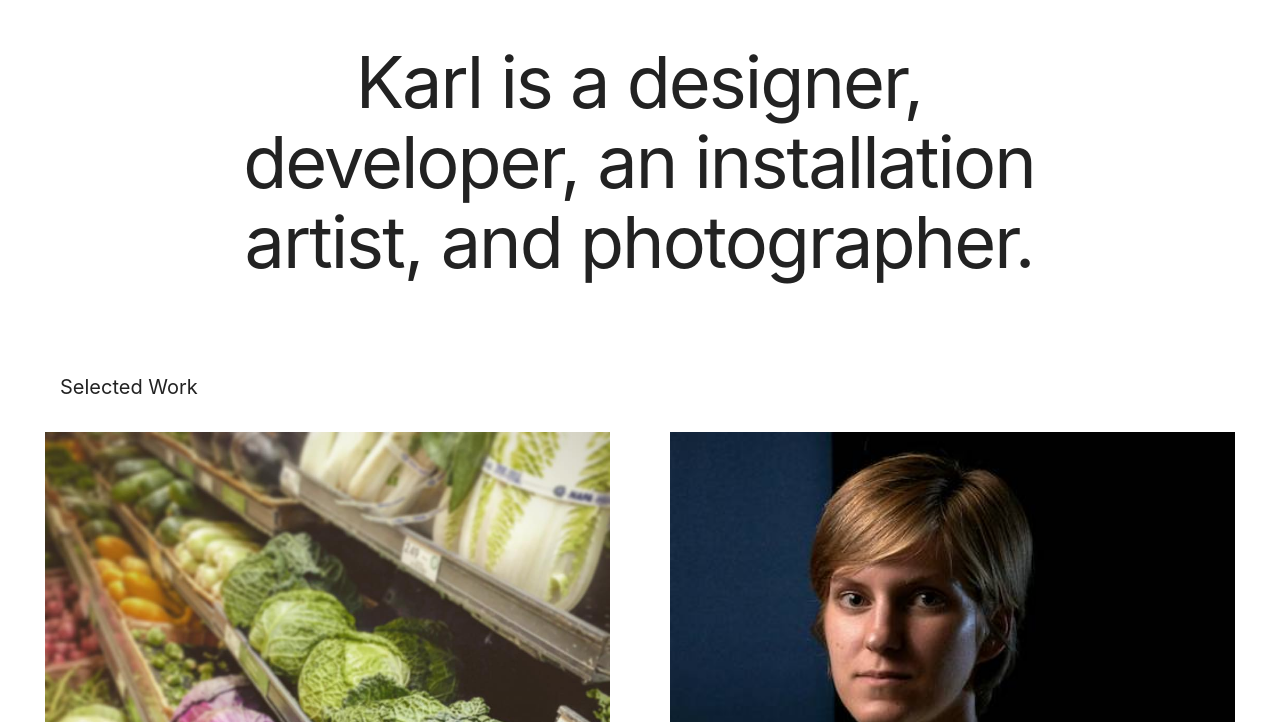
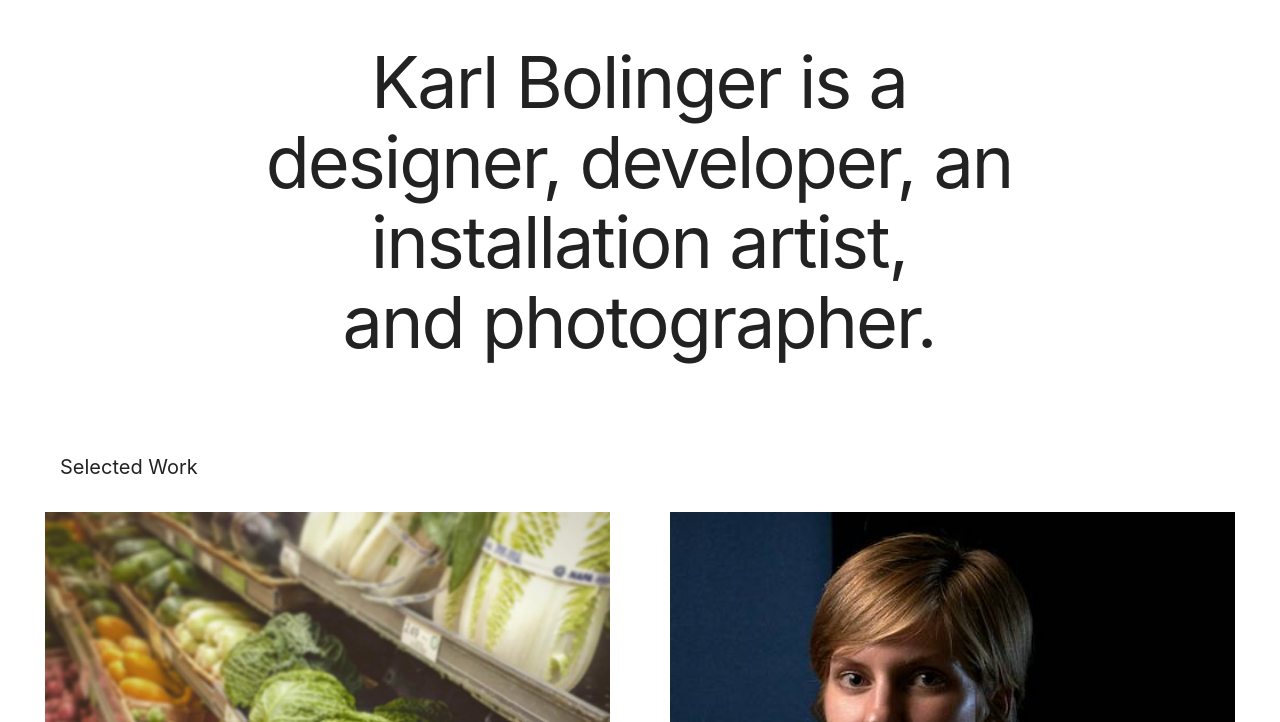
Before and after one commit to karl-bolinger/karl-bolinger.github.io, a plain HTML site: page index.html in a window 1280 px wide. Shown: the part 78-800 px from the top of the page. Drawn offline with Linux system fonts and the light colour scheme; a web font is replaced by a local one.

Commit message:
Update index.html
added link to about page for name Karl Bolinger

```diff
--- a/index.html
+++ b/index.html
@@ -55,7 +55,7 @@ For pointless fun on the homepage...  Konami code: ↑ ↑ ↓ ↓ ← → ←
 
 <header class="large-header">
 <div class="text-region">
-<h1 class="site-title">Karl is a <a  href="design.html" target="_parent">designer</a>, <a  href="coding.html" target="_parent">developer,</a> an <a  href="installations.html" target="_parent">installation artist</a>, and&nbsp;<a  href="photos.html">photographer</a>.</h1>
+<h1 class="site-title"><a  href="about.html" target="_parent">Karl Bolinger</a> is a <a  href="design.html" target="_parent">designer</a>, <a  href="coding.html" target="_parent">developer,</a> an <a  href="installations.html" target="_parent">installation artist</a>, and&nbsp;<a  href="photos.html">photographer</a>.</h1>
 
 </div>
 </header>
```
